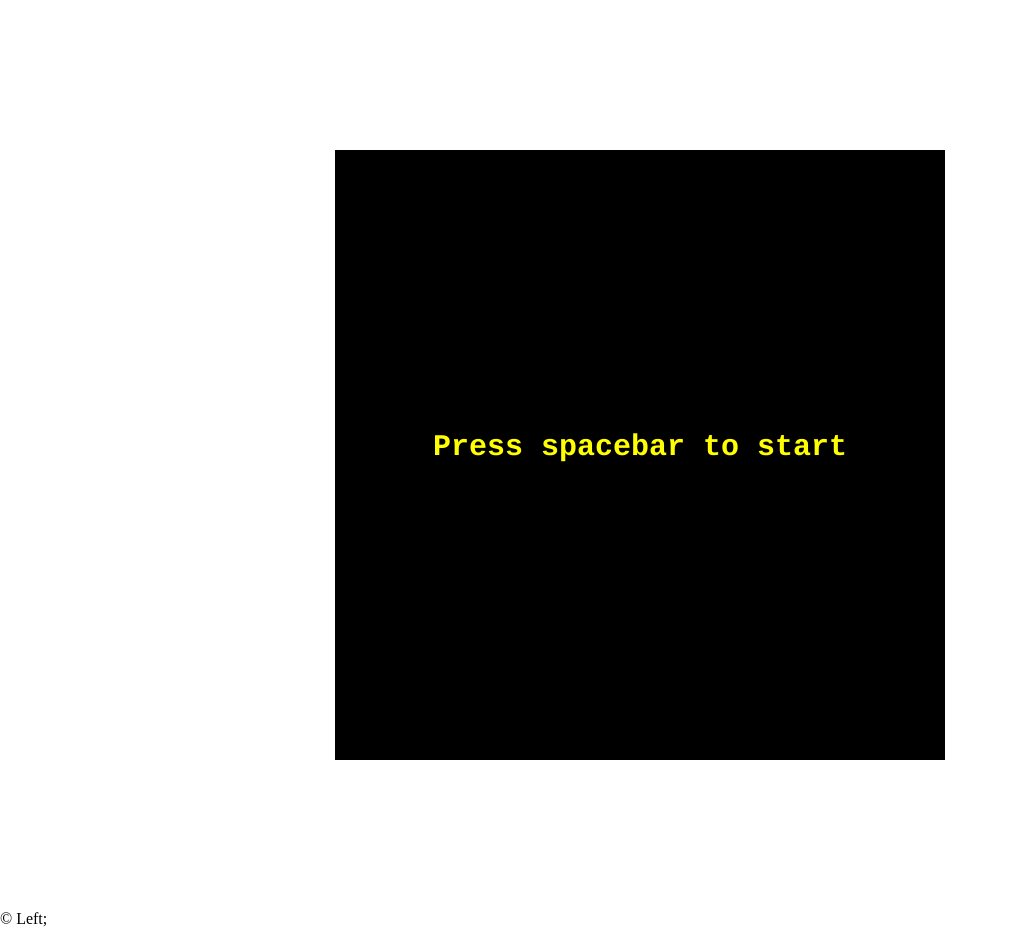
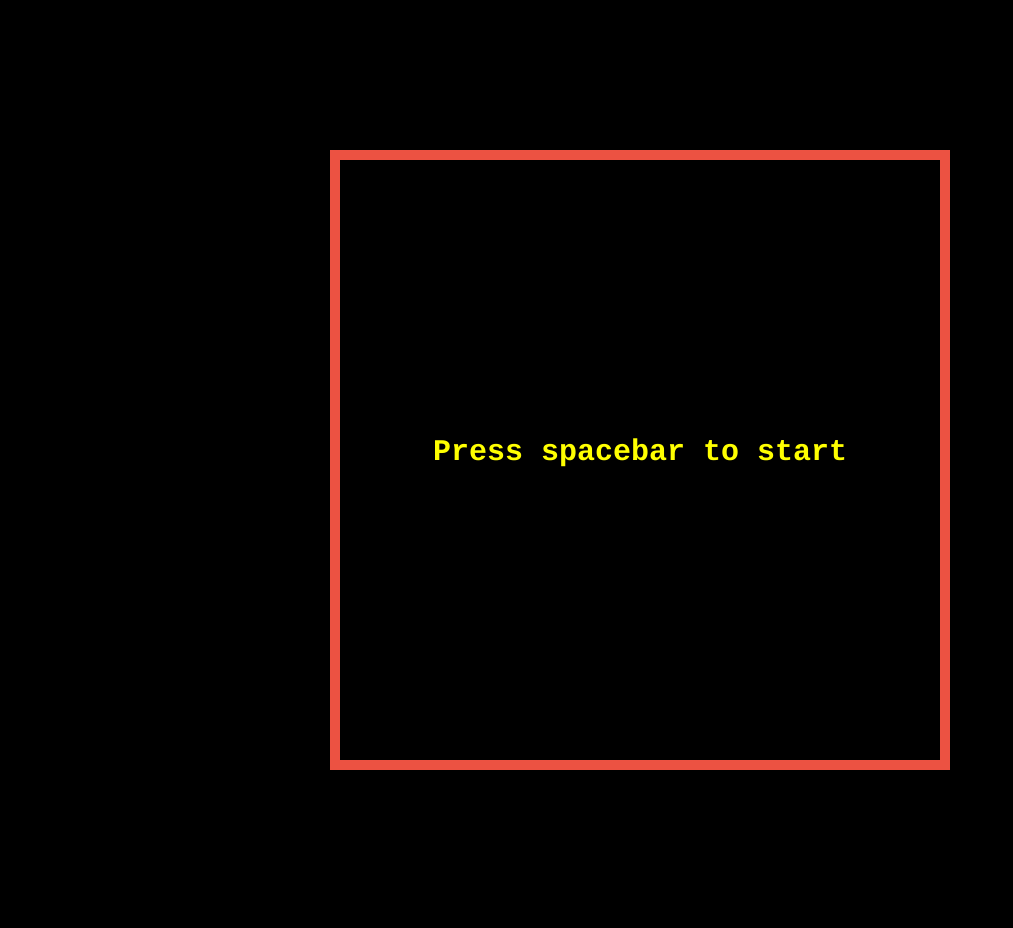
Before and after one commit to Felix45/Breakout, a website with bundled scripts: page index.html in a window 1280 px wide. Shown: the whole page, without its empty margins (0-1013 px from the left). Built offline with nearby package versions, Linux system fonts and the light colour scheme.

Commit message:
Update gamescene assets and colors

```diff
--- a/assets/css/style.css
+++ b/assets/css/style.css
@@ -5,7 +5,12 @@
 }
 
 :root {
+  --gold: #ec5242;
   --dark: #000;
+}
+
+body {
+  background-color: var(--dark);
 }
 
 img {
@@ -15,5 +20,5 @@ img {
 .container {
   margin: 150px auto;
   display: block;
-  border: 5px solid var(--dark);
+  border: 10px solid var(--gold);
 }
--- a/index.html
+++ b/index.html
@@ -9,14 +9,11 @@
     <link rel="shortcut icon" href="assets/images/ball.png" type="image/x-icon">
 </head>
 <body>
-    <img src="assets/images/ball.png" alt="Game Ball" id="gameball" />
+    <img src="assets/images/ballg.png" alt="Game Ball" id="gameball" />
     <img src="assets/images/brick.jpg" alt="Brick wall" id="brickwall">
     <canvas class="container" id="gamescene" width="600" height="600">
 
     </canvas>
-    <footer>
-        &copy Left;
-    </footer>
     <script type="module" src="assets/js/index.js"></script>
 </body>
 </html>
```
